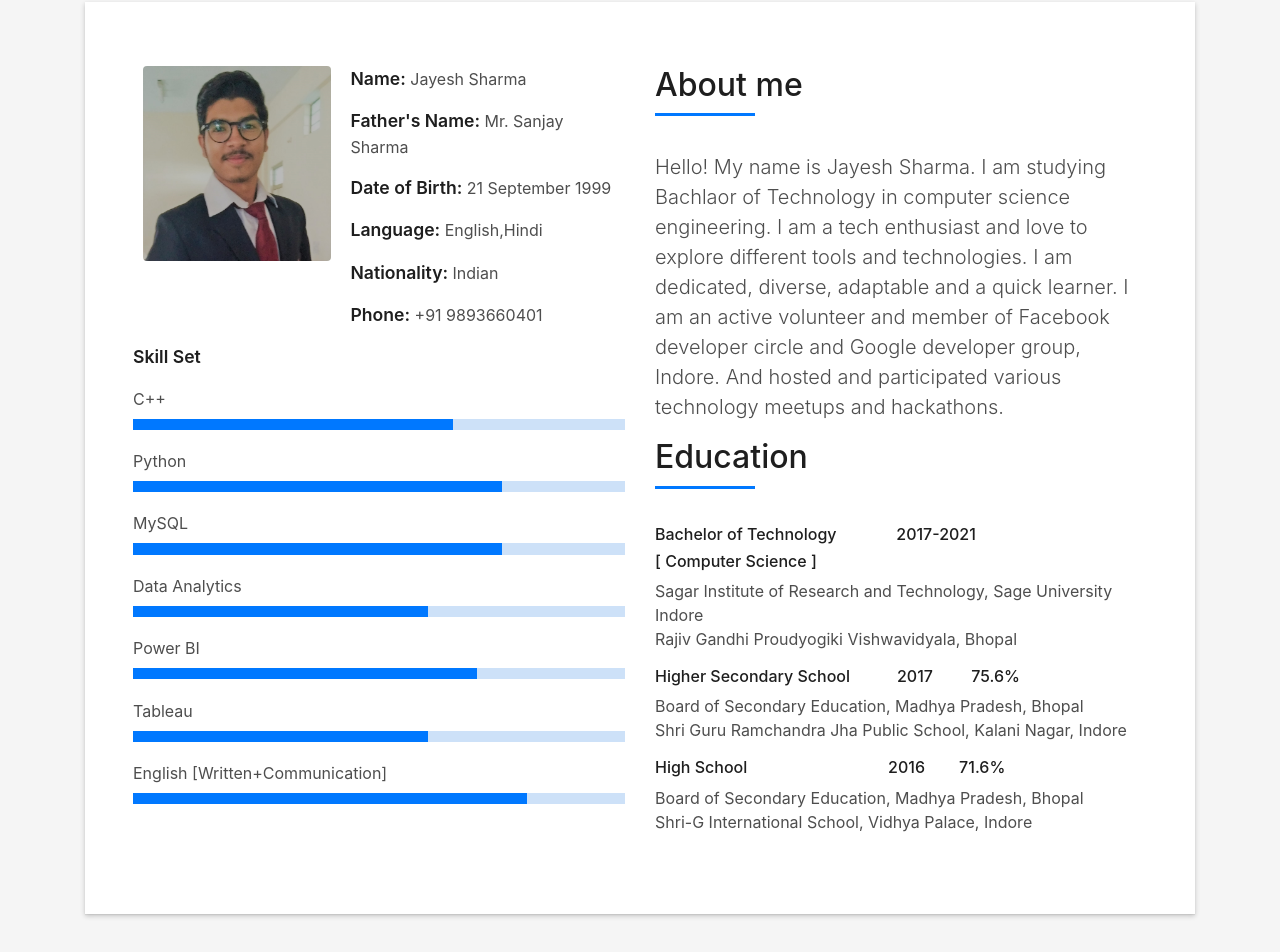
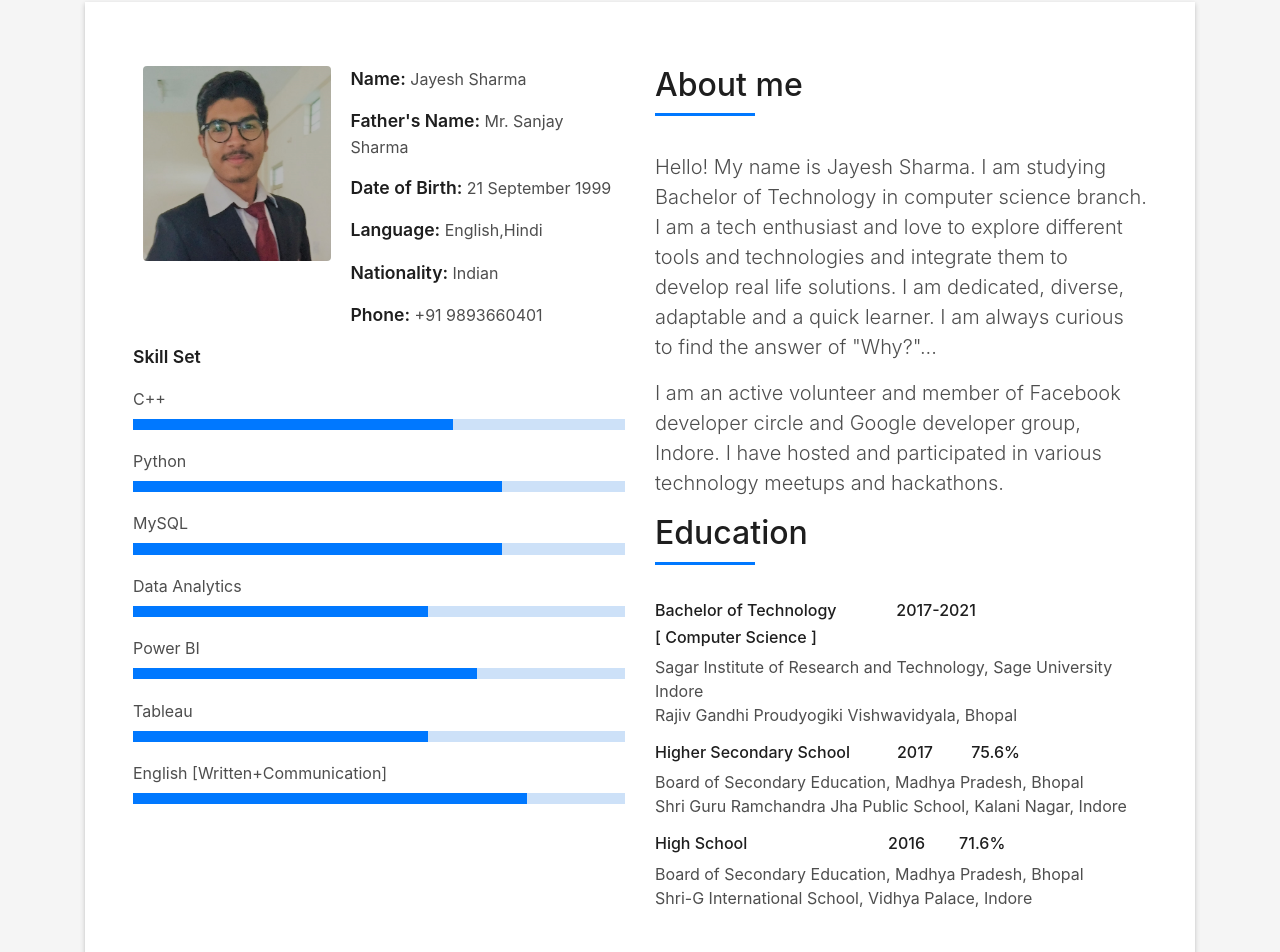
Before and after one commit to Jayesh021/jayeshsharma.web, a plain HTML site: page index.html in a window 1280 px wide. Shown: the part 862-1814 px from the top of the page. Drawn offline with Linux system fonts and the light colour scheme; files whose address does not match are found by name.

Commit message:
Update index.html

```diff
--- a/index.html
+++ b/index.html
@@ -159,13 +159,15 @@
                     </h5>
                   </div>
                   <p class="lead">
-                    Hello! My name is Jayesh Sharma. I am studying Bachlaor of Technology in computer science engineering.
-	            I am a tech enthusiast and love to explore different tools and technologies. I am dedicated, diverse, adaptable and a quick learner.
-		    I am an active volunteer and member of Facebook developer circle and Google developer group, Indore. And hosted and participated
-		    various technology meetups and hackathons.
+                    Hello! My name is Jayesh Sharma. I am studying Bachelor of Technology in computer science branch.
+	            I am a tech enthusiast and love to explore different tools and technologies and integrate them to develop real life solutions.
+	            I am dedicated, diverse, adaptable and a quick learner.
+	            I am always curious to find the answer of "Why?"...
+
                   </p>
                   <p class="lead">
-
+                   I am an active volunteer and member of Facebook developer circle and Google developer group, Indore. I have hosted and participated in
+		    various technology meetups and hackathons.
                   </p>
                   <h5 class="title-left">
                       Education
```
